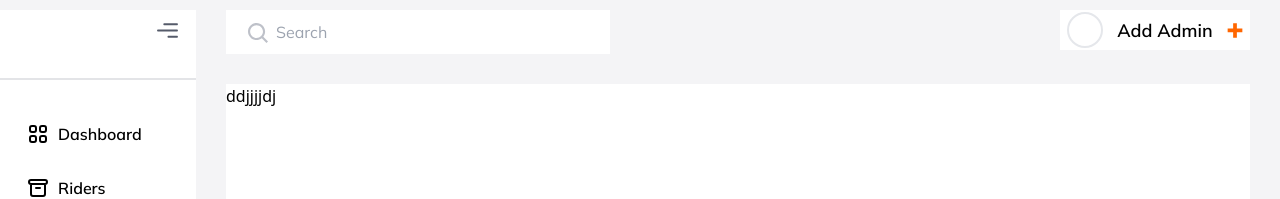
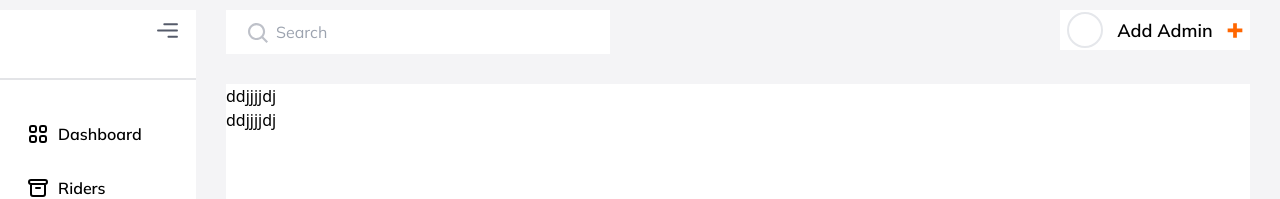
Before and after one commit to chipingo42/Riders, a React (Create React App) app: page / in a window 1280 px wide. Shown: the top 199 px of the page. Built offline with nearby package versions, Linux system fonts and the light colour scheme.

Commit message:
checks updates

```diff
--- a/src/Componets/MainDahbord.jsx
+++ b/src/Componets/MainDahbord.jsx
@@ -24,6 +24,7 @@ const MainDahbord = () => {
       </div>
       <div className=' w-[80vw] h-[90vh] bg-white my-[30px] '>
         <h1>ddjjjjdj</h1>
+        <h1>ddjjjjdj</h1>
       </div>
     </div>
   )
```
